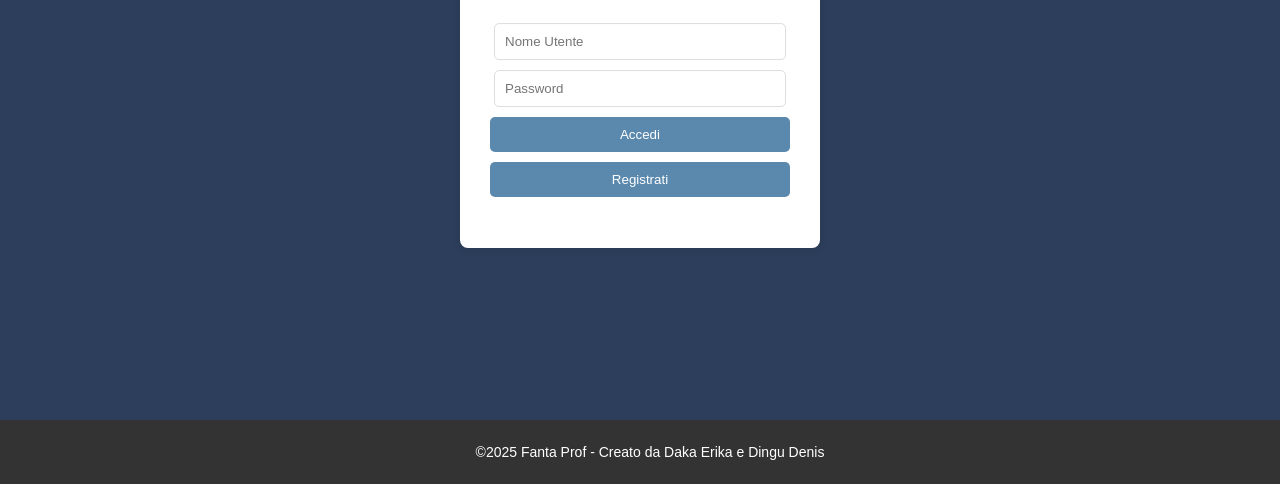
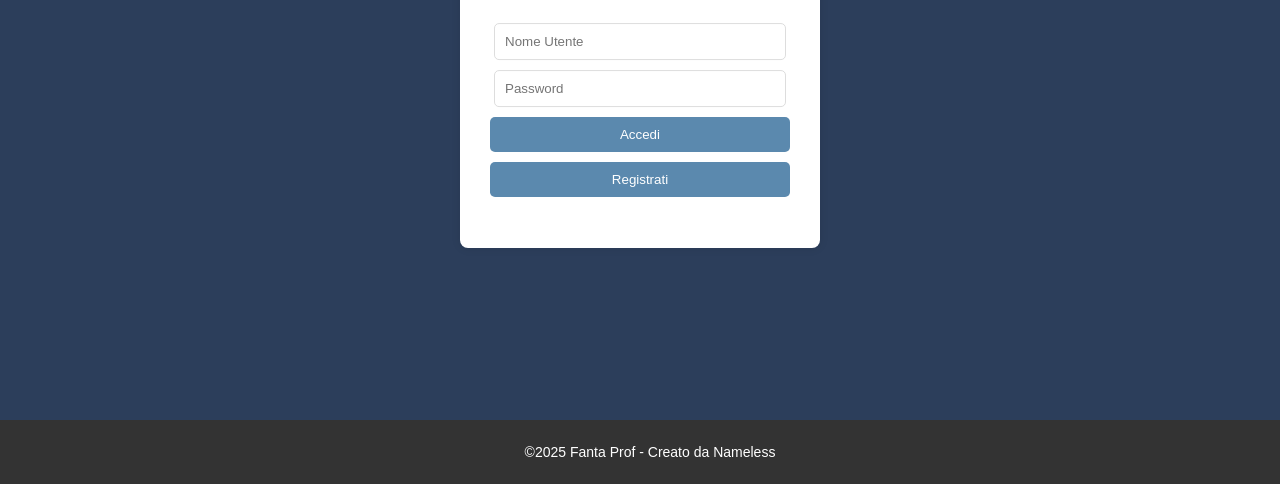
Before and after one commit to EryAzzurra/EryAzzurra.github.io, a plain HTML site: page index.html in a window 1280 px wide. Shown: the part 316-800 px from the top of the page. Drawn offline with Linux system fonts and the light colour scheme.

Commit message:
Update index.html

```diff
--- a/index.html
+++ b/index.html
@@ -26,7 +26,7 @@
         </div>
 
         <footer>
-            <p>&copy;2025 Fanta Prof - Creato da Daka Erika e Dingu Denis</p>
+            <p>&copy;2025 Fanta Prof - Creato da Nameless</p>
         </footer>
 
         <script>
```
